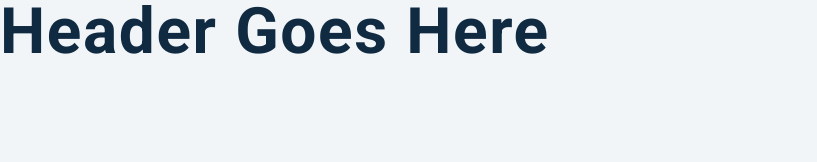
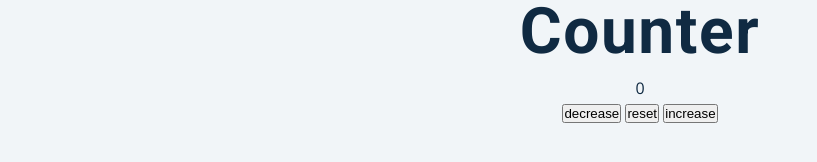
Before and after one commit to varunp04/basic-web-dev-projects, a plain HTML site: page counter/index.html in a window 1280 px wide. Shown: the whole page, without its empty margins (0-817 px from the left). Drawn offline with nearby package versions, Linux system fonts and the light colour scheme.

Commit message:
Index file updated

```diff
--- a/counter/index.html
+++ b/counter/index.html
@@ -1,15 +1,20 @@
-<!DOCTYPE html>
-<html lang="en">
 <head>
     <meta charset="UTF-8"/>
     <meta name="viewport" content="width=device-width, initial-scale=1.0"/>
-        <title>Title goes here</title>
+    <title>Counter</title>
     <!-- styles-->
     <link rel="stylesheet" href="style.css"/>
 </head>
 <body>
-        <h1>Header goes here</h1>
+    <div class="container">
+        <h1>Counter</h1>
+        <span id="value">0</span>
+        <div class="button-container">
+            <button class="btn decrease">decrease</button>
+            <button class="btn reset">reset</button>
+            <button class="btn increase">increase</button>
+        </div>
+    </div>
     <!--Javascript-->
     <script src="app.js"></script>
 </body>
-</html>
```
Lines whose indentation alone changed are shown as unchanged.
